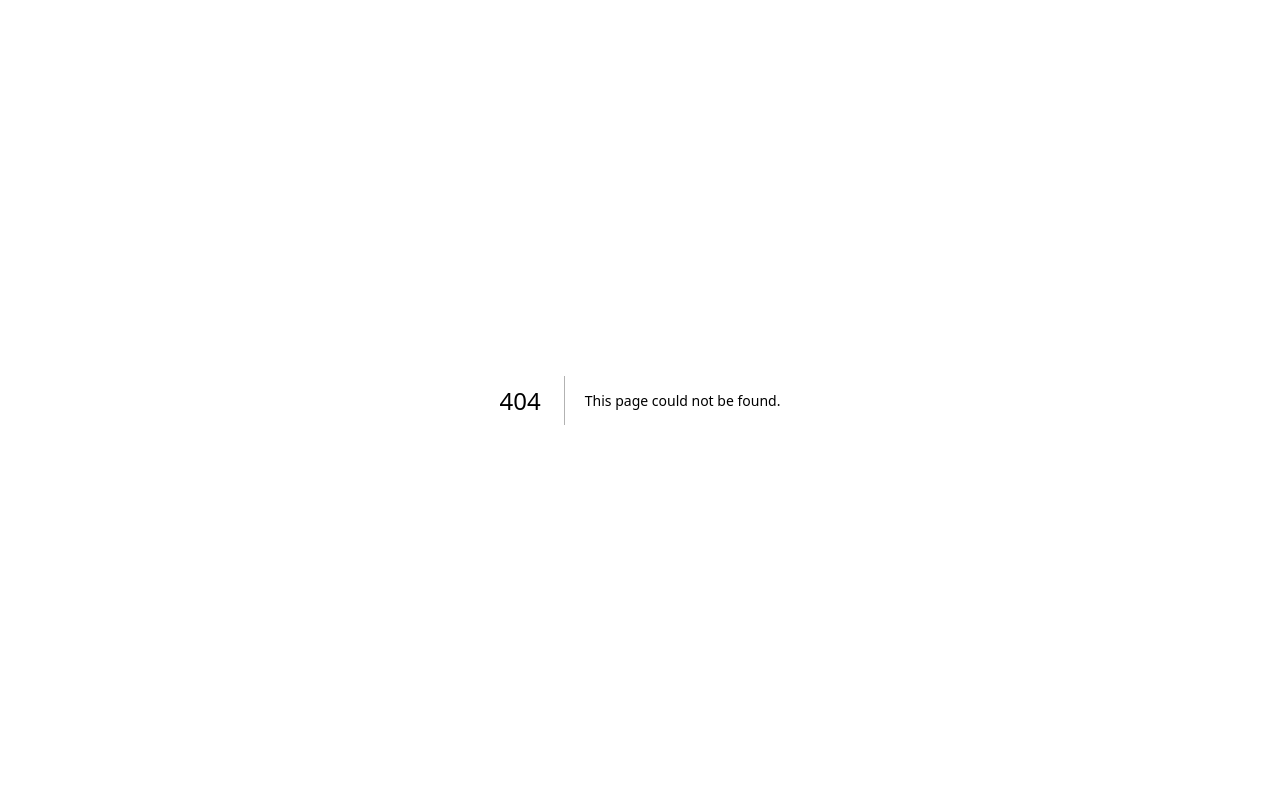
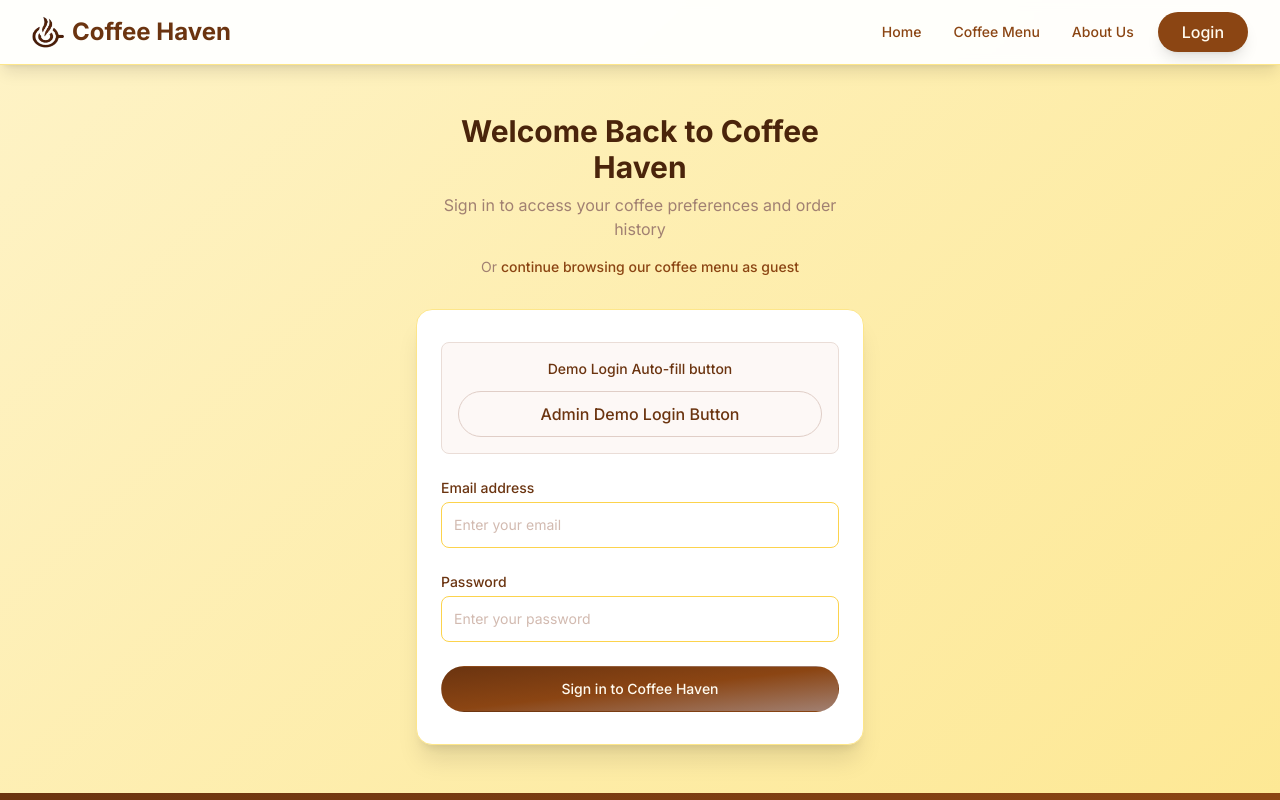
Before and after one commit to injamul007/simple-coffee-haven-website-nextjs, a Next.js app: page /login in a window 1280 px wide. Before the commit this address had no page. Shown: the top 800 px of the page. Built offline with nearby package versions, Linux system fonts and the light colour scheme.

Commit message:
update and add login page with mock login functionality and also add proxy functionality

```diff
--- /dev/null
+++ b/src/app/login/page.jsx
@@ -0,0 +1,231 @@
+"use client";
+
+import { useState, useEffect } from "react";
+import { useRouter, useSearchParams } from "next/navigation";
+import Link from "next/link";
+import Navbar from "../../components/Navbar.jsx";
+import Footer from "../../components/Footer.jsx";
+
+export default function LoginPage() {
+  const [formData, setFormData] = useState({
+    email: "",
+    password: "",
+  });
+  const [error, setError] = useState("");
+  const [loading, setLoading] = useState(false);
+  const router = useRouter();
+  const searchParams = useSearchParams();
+  const callbackUrl = searchParams.get("callbackUrl") || "/coffee-menu";
+
+  const handleDemoLogin = () => {
+    setFormData({
+      email: process.env.NEXT_PUBLIC_email,
+      password: process.env.NEXT_PUBLIC_password,
+    });
+    setError("");
+  };
+
+  useEffect(() => {
+    // Check if already authenticated
+    const authCookie = document.cookie
+      .split("; ")
+      .find((row) => row.startsWith("auth-token="));
+
+    if (authCookie) {
+      try {
+        const authData = JSON.parse(
+          decodeURIComponent(authCookie.split("=")[1]),
+        );
+        if (authData.isAuthenticated) {
+          router.push(callbackUrl);
+        }
+      } catch (error) {
+        console.error("Error parsing auth cookie:", error);
+      }
+    }
+  }, [router, callbackUrl]);
+
+  const handleInputChange = (e) => {
+    const { name, value } = e.target;
+    setFormData((prev) => ({
+      ...prev,
+      [name]: value,
+    }));
+    setError("");
+  };
+
+  const handleSubmit = async (e) => {
+    e.preventDefault();
+    setLoading(true);
+    setError("");
+
+    // Mock authentication - hardcoded credentials
+    const validCredentials = {
+      email: process.env.NEXT_PUBLIC_email,
+      password: process.env.NEXT_PUBLIC_password,
+    };
+
+    try {
+      //  API call delay
+      await new Promise((resolve) => setTimeout(resolve, 1000));
+
+      if (
+        formData.email === validCredentials.email &&
+        formData.password === validCredentials.password
+      ) {
+        // Create auth token
+        const authToken = {
+          isAuthenticated: true,
+          email: formData.email,
+          timestamp: Date.now(),
+        };
+
+        // Set cookie (expires in 24 hours)
+        const expires = new Date();
+        expires.setTime(expires.getTime() + 24 * 60 * 60 * 1000);
+        document.cookie = `auth-token=${encodeURIComponent(JSON.stringify(authToken))}; expires=${expires.toUTCString()}; path=/`;
+
+        // Redirect to callback URL or items page
+        router.push(callbackUrl);
+      } else {
+        setError(
+          "Invalid email or password. Use admin@coffeehaven.com / coffee123",
+        );
+      }
+    } catch (error) {
+      setError("Login failed. Please try again.");
+    } finally {
+      setLoading(false);
+    }
+  };
+
+  return (
+    <div className="min-h-screen cream-gradient">
+      <Navbar />
+
+      <div className="flex items-center justify-center py-12 px-4 sm:px-6 lg:px-8">
+        <div className="max-w-md w-full space-y-8">
+          <div className="text-center">
+            <h2 className="text-3xl font-bold text-coffee-900">
+              Welcome Back to Coffee Haven
+            </h2>
+            <p className="mt-2 text-coffee-600">
+              Sign in to access your coffee preferences and order history
+            </p>
+            <p className="mt-4 text-sm text-coffee-600">
+              Or{" "}
+              <Link
+                href="/items"
+                className="font-medium text-coffee-700 hover:text-coffee-800"
+              >
+                continue browsing our coffee menu as guest
+              </Link>
+            </p>
+          </div>
+
+          <div className="bg-white py-8 px-6 shadow-xl rounded-2xl border border-cream-200">
+            <form className="space-y-6" onSubmit={handleSubmit}>
+              {error && (
+                <div className="bg-red-50 border border-red-200 text-red-700 px-4 py-3 rounded-lg">
+                  {error}
+                </div>
+              )}
+
+              <div className="bg-coffee-50 border border-coffee-200 px-4 py-4 rounded-lg space-y-3">
+                <p className="text-sm text-coffee-800 font-medium text-center">
+                  Demo Login Auto-fill button
+                </p>
+
+                <button
+                  type="button"
+                  onClick={handleDemoLogin}
+                  className="w-full py-2.5 rounded-full border border-coffee-300 text-coffee-800 hover:bg-coffee-100 transition font-medium"
+                >
+                  Admin Demo Login Button
+                </button>
+              </div>
+
+              <div>
+                <label
+                  htmlFor="email"
+                  className="block text-sm font-medium text-coffee-800"
+                >
+                  Email address
+                </label>
+                <input
+                  id="email"
+                  name="email"
+                  type="email"
+                  autoComplete="email"
+                  required
+                  value={formData.email}
+                  onChange={handleInputChange}
+                  className="mt-1 appearance-none relative block w-full px-3 py-3 border border-cream-300 placeholder-coffee-400 text-coffee-900 rounded-lg focus:outline-none focus:ring-coffee-500 focus:border-coffee-500 focus:z-10 sm:text-sm"
+                  placeholder="Enter your email"
+                />
+              </div>
+
+              <div>
+                <label
+                  htmlFor="password"
+                  className="block text-sm font-medium text-coffee-800"
+                >
+                  Password
+                </label>
+                <input
+                  id="password"
+                  name="password"
+                  type="password"
+                  autoComplete="current-password"
+                  required
+                  value={formData.password}
+                  onChange={handleInputChange}
+                  className="mt-1 appearance-none relative block w-full px-3 py-3 border border-cream-300 placeholder-coffee-400 text-coffee-900 rounded-lg focus:outline-none focus:ring-coffee-500 focus:border-coffee-500 focus:z-10 sm:text-sm"
+                  placeholder="Enter your password"
+                />
+              </div>
+
+              <div>
+                <button
+                  type="submit"
+                  disabled={loading}
+                  className="group relative w-full flex justify-center py-3 px-4 border border-transparent text-sm font-medium rounded-full text-cream-50 coffee-gradient hover:shadow-lg focus:outline-none focus:ring-2 focus:ring-offset-2 focus:ring-coffee-500 disabled:opacity-50 disabled:cursor-not-allowed transition-all duration-300"
+                >
+                  {loading ? (
+                    <div className="flex items-center">
+                      <svg
+                        className="animate-spin -ml-1 mr-3 h-5 w-5 text-cream-50"
+                        xmlns="http://www.w3.org/2000/svg"
+                        fill="none"
+                        viewBox="0 0 24 24"
+                      >
+                        <circle
+                          className="opacity-25"
+                          cx="12"
+                          cy="12"
+                          r="10"
+                          stroke="currentColor"
+                          strokeWidth="4"
+                        ></circle>
+                        <path
+                          className="opacity-75"
+                          fill="currentColor"
+                          d="M4 12a8 8 0 018-8V0C5.373 0 0 5.373 0 12h4zm2 5.291A7.962 7.962 0 014 12H0c0 3.042 1.135 5.824 3 7.938l3-2.647z"
+                        ></path>
+                      </svg>
+                      Signing in...
+                    </div>
+                  ) : (
+                    "Sign in to Coffee Haven"
+                  )}
+                </button>
+              </div>
+            </form>
+          </div>
+        </div>
+      </div>
+
+      <Footer />
+    </div>
+  );
+}
--- /dev/null
+++ b/src/proxy.js
@@ -0,0 +1,38 @@
+import { NextResponse } from "next/server";
+
+export function proxy(request) {
+  const { pathname } = request.nextUrl;
+
+  // Protect the /add-item route
+  if (pathname === "/add-coffee") {
+    // Check for authentication cookie
+    const authCookie = request.cookies.get("auth-token");
+
+    if (!authCookie) {
+      // Redirect to login with callback URL
+      const loginUrl = new URL("/login", request.url);
+      loginUrl.searchParams.set("callbackUrl", pathname);
+      return NextResponse.redirect(loginUrl);
+    }
+
+    try {
+      const authData = JSON.parse(authCookie.value);
+      if (!authData.isAuthenticated) {
+        const loginUrl = new URL("/login", request.url);
+        loginUrl.searchParams.set("callbackUrl", pathname);
+        return NextResponse.redirect(loginUrl);
+      }
+    } catch (error) {
+      // Invalid cookie format
+      const loginUrl = new URL("/login", request.url);
+      loginUrl.searchParams.set("callbackUrl", pathname);
+      return NextResponse.redirect(loginUrl);
+    }
+  }
+
+  return NextResponse.next();
+}
+
+export const config = {
+  matcher: ["/add-coffee"],
+};
```
